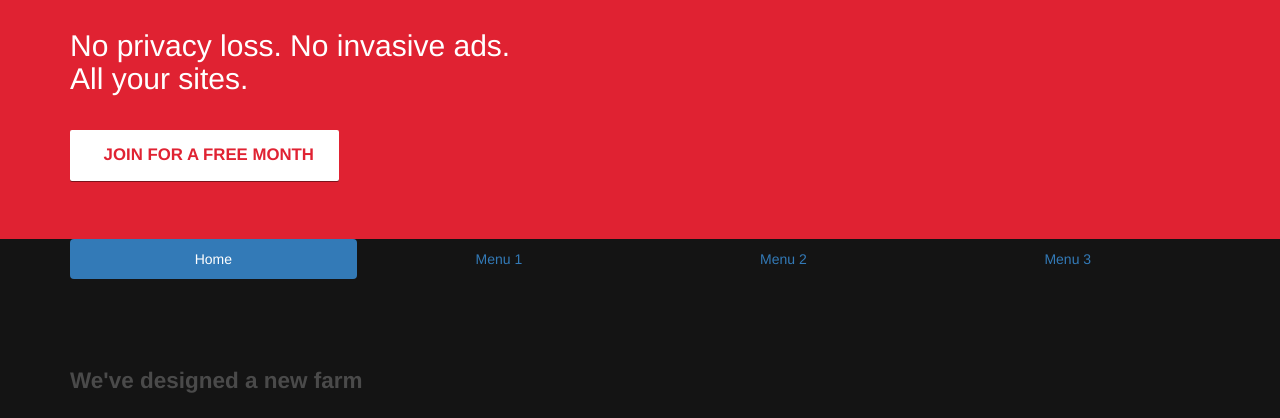
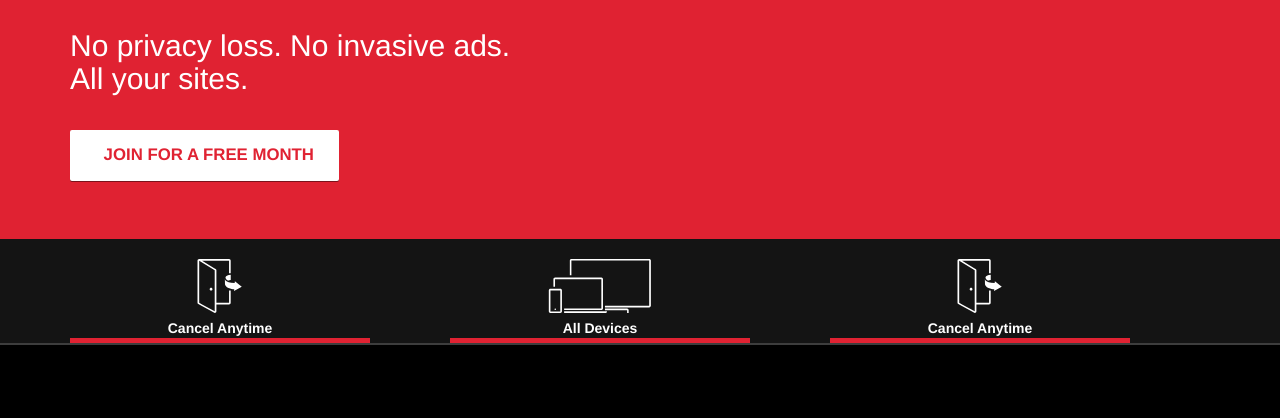
Before and after one commit to JackShort/dex, a Django app: page / in a window 1280 px wide. Shown: the part 438-856 px from the top of the page. Run offline with Django 3.2, Linux system fonts and the light colour scheme; some libraries are stand-ins or nearby versions.

Commit message:
sending it

```diff
--- a/landing/templates/base.html
+++ b/landing/templates/base.html
@@ -10,10 +10,10 @@
         <link rel="stylesheet" href="https://maxcdn.bootstrapcdn.com/bootstrap/3.3.7/css/bootstrap-theme.min.css" integrity="sha384-rHyoN1iRsVXV4nD0JutlnGaslCJuC7uwjduW9SVrLvRYooPp2bWYgmgJQIXwl/Sp" crossorigin="anonymous">
         <script src="https://maxcdn.bootstrapcdn.com/bootstrap/3.3.7/js/bootstrap.min.js" integrity="sha384-Tc5IQib027qvyjSMfHjOMaLkfuWVxZxUPnCJA7l2mCWNIpG9mGCD8wGNIcPD7Txa" crossorigin="anonymous"></script>
 
-        <script src="{% static 'js/main.js' %}"></script> <!-- This is how to include a static file -->
+        <script src="{% static 'js/main.js' %}"></script>
         <link rel="stylesheet" href="{% static 'css/main.css' %}" type="text/css" />
     </head>
-    <body>
+    <body onload="myFunction()">
 		<div class="jumbotron jumbotron-small">
 			<div class="container">
             	<nav class="navbar navbar-static-top navbar-top">
--- a/landing/templates/index.html
+++ b/landing/templates/index.html
@@ -14,13 +14,45 @@
         </div>
     </div>
 
-    <div class="container pill-content our-farms">
-        <ul class="nav nav-pills nav-justified">
-            <li class="active"><a href="#">Home</a></li>
-            <li><a href="#">Menu 1</a></li>
-            <li><a href="#">Menu 2</a></li>
-            <li><a href="#">Menu 3</a></li>
-        </ul>
+    <div class="container-fluid pill-content">
+        <div class="container our-farms">
+            <ul class="nav nav-pills nav-justified">
+                <li class="active">
+                    <div class="pill-container" >
+                        <svg class="svg-icon svg-icon-icon-cancel " focusable="true"><use filter="" xlink:href="#icon-cancel">
+                            <svg viewBox="0 0 40 48" fill="white" id="icon-cancel" width="100%" height="100%"><path d="M29.55 18.7v-4.6c-5.2.4-4.6 2.8-4.6 2.8.3 1.7 2.35 2.35 2.35 2.35.6-.35 2.25-.55 2.25-.55zm3.7 1L33 21.3c-9.15-.3-8.7-3.75-8.7-3.75l.15 5.2c1.1 4.05 8.35 4.2 8.2 4.2l-.2 1.5 6.9-3.8-6.1-4.95zm-20.3 6.25c-.5-.5-1.3-.45-1.8.05-.45.5-.45 1.25.05 1.75s1.3.45 1.75-.05c.5-.5.5-1.25 0-1.75zm2.35-15.9L1.5 1.45V38.9l2.6 1.45 11.2 6.2v-36.5zM1.5 40.35C.4 39.85 0 39.7 0 38.9l1.5 1.45zM28.05 28.1h1.45v10.8c0 .8-.65 1.45-1.45 1.45H16.8v6.15c0 .849-.65 1.5-1.45 1.5L1.5 40.35 0 38.9V1.45C0 .65.65 0 1.5 0h26.55c.8 0 1.45.65 1.45 1.45v11.2h-1.45V1.45H4.1L15.6 8.6c.95.35 1.2.65 1.2 1.45V38.9h11.25V28.1z"></path></svg>
+                        </use></svg>
+                        <div class="carousel">
+                            Cancel Anytime
+                        </div>
+                    </div>
+                </li>
+                <li>
+                    <div class="pill-container" >
+                        <svg class="svg-icon svg-icon-icon-cross-device-screens-small" focusable="true"><use filter="" xlink:href="#icon-cross-device-screens-small">
+                            <svg viewBox="0 0 91 48" fill="white" id="icon-cross-device-screens-small" width="100%" height="100%">    <path d="M70.979 45.508V48h-1.396v-2.542H49.895v-1.395h19.688c.798 0 1.396.647 1.396 1.445zM90.717 1.396V41.62c0 .748-.648 1.396-1.495 1.396H49.895V41.62h39.327V1.396H20.088v13.109h-1.397V1.395C18.691.599 19.29 0 20.088 0h69.134c.847 0 1.495.598 1.495 1.396zm-39.078 45.01v.697c0 .498-.798.897-1.744.897H13.608v-1.595h38.031zM5.035 44.71c0-.398.299-.747.698-.747.398 0 .747.349.747.747 0 .4-.349.697-.747.697a.68.68 0 0 1-.698-.697zm-.947-20.037v-6.728c0-.799.648-1.447 1.445-1.447h41.221c.748 0 1.396.648 1.396 1.447v26.018c0 .797-.648 1.395-1.396 1.395H13.608v-1.395h33.096V17.894H5.534v6.78H4.087zM1.446 46.604h8.772V27.913H1.446v18.691zm10.218-18.691v18.642c0 .797-.598 1.445-1.446 1.445H1.396C.648 48 0 47.352 0 46.555V27.913c0-.797.648-1.397 1.396-1.397h8.822c.848 0 1.446.6 1.446 1.397z"></path></svg>
+                        </use></svg>
+                        <div class="carousel">
+                            All Devices
+                        </div>
+                    </div>
+                </li>
+                <li id="price">
+                    <div class="pill-container" id="">
+                        <svg class="svg-icon svg-icon-icon-price-tag" focusable="true"><use filter="" xlink:href="#icon-price-tag">
+                            <svg viewBox="0 0 40 48" fill="white" id="icon-price-tag" width="100%" height="100%"><path d="M29.55 18.7v-4.6c-5.2.4-4.6 2.8-4.6 2.8.3 1.7 2.35 2.35 2.35 2.35.6-.35 2.25-.55 2.25-.55zm3.7 1L33 21.3c-9.15-.3-8.7-3.75-8.7-3.75l.15 5.2c1.1 4.05 8.35 4.2 8.2 4.2l-.2 1.5 6.9-3.8-6.1-4.95zm-20.3 6.25c-.5-.5-1.3-.45-1.8.05-.45.5-.45 1.25.05 1.75s1.3.45 1.75-.05c.5-.5.5-1.25 0-1.75zm2.35-15.9L1.5 1.45V38.9l2.6 1.45 11.2 6.2v-36.5zM1.5 40.35C.4 39.85 0 39.7 0 38.9l1.5 1.45zM28.05 28.1h1.45v10.8c0 .8-.65 1.45-1.45 1.45H16.8v6.15c0 .849-.65 1.5-1.45 1.5L1.5 40.35 0 38.9V1.45C0 .65.65 0 1.5 0h26.55c.8 0 1.45.65 1.45 1.45v11.2h-1.45V1.45H4.1L15.6 8.6c.95.35 1.2.65 1.2 1.45V38.9h11.25V28.1z"></path></svg>
+                        </use></svg>
+                        <div class="carousel">
+                            Cancel Anytime
+                        </div>
+                    </div>
+                </li>
+            </ul>
+        </div>
+    </div>
+
+    <div class="container content our-farms">
+        yeet
     </div>
 
     <div class="container content our-farms">
--- a/static/css/main.css
+++ b/static/css/main.css
@@ -1,10 +1,16 @@
-h1, h2, h3, h4, p {
+h1, h2, h3, h4, p, div {
     font-family: Helvetica, sans-serif;
-    color: #4A4A4A;
+    color: #ffffff;
+    /* color: #4A4A4A; */
 }
 
 body {
-    background-color: #141414;
+    background-color: #000;
+    /* background-color: #141414; */
+}
+
+li {
+    max-width: 300px;
 }
 
 .jumbotron {
@@ -72,6 +78,19 @@ h3 {
 .content {
     padding-top: 7rem;
     padding-bottom: 10rem;
+}
+
+.pill-container {
+    max-width: 300px;
+    border-bottom: #e02232 solid 5px;
+    cursor: pointer;
+}
+
+.pill-content {
+    padding-top: 2rem;
+    padding-bottom: 0rem;
+    background-color: #141414;
+    border-bottom: solid 2px #3d3d3d;
 }
 
 .our-farms img {
@@ -396,3 +415,16 @@ h3 {
 .fill-col {
 	width: 100%;
 }
+
+.carousel {
+    font-weight: bold;
+    text-align: center;
+}
+
+.svg-icon {
+    font-size: 48px;
+    height: 54px;
+}
+
+.active {
+}
--- a/static/js/main.js
+++ b/static/js/main.js
@@ -0,0 +1,8 @@
+var element = document.getElementById('price');
+element.onclick = function() {
+    console.log('yeet')
+}
+
+function myFunction() {
+    console.log('yeeeeeeeeeeeeeeet');
+}
```
